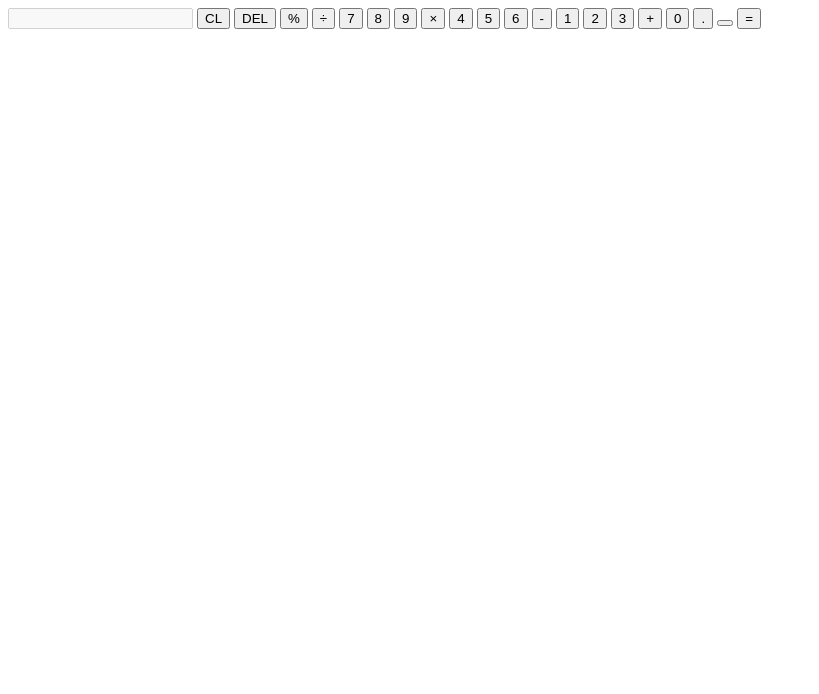
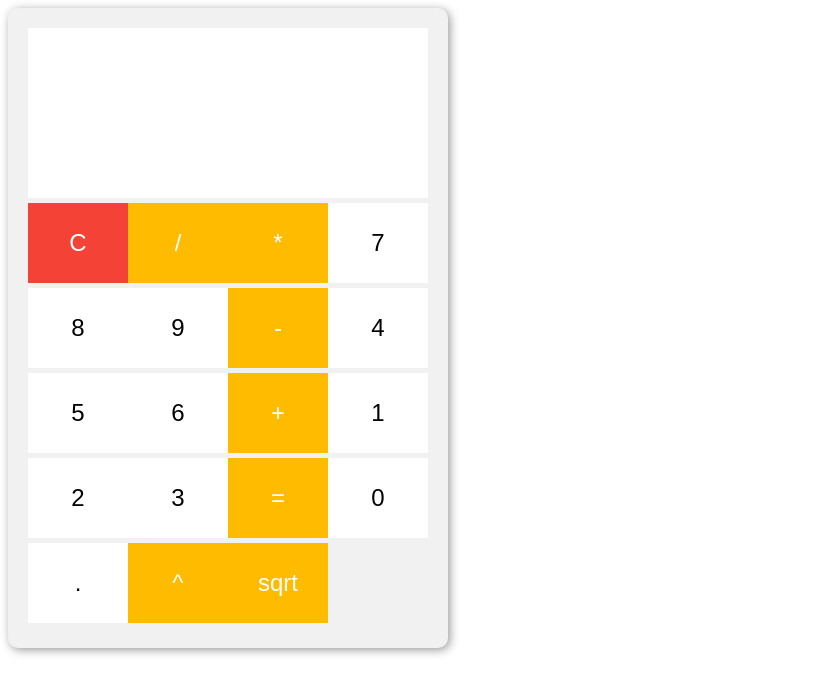
Before and after one commit to Ashhar-Azim/Modern-Calculator-, a plain HTML site: page Index.html in a window 1280 px wide. Shown: the whole page, without its empty margins (0-819 px from the left). Drawn offline with Linux system fonts and the light colour scheme.

Commit message:
Update Index.html

```diff
--- a/Index.html
+++ b/Index.html
@@ -1,40 +1,131 @@
 <!DOCTYPE html>
-<html>
+<html lang="en">
+<head>
+    <meta charset="UTF-8">
+    <meta http-equiv="X-UA-Compatible" content="IE=edge">
+    <meta name="viewport" content="width=device-width, initial-scale=1.0">
+  <title>Scientific Calculator</title>
+  <style>
+    /* Styling for the calculator container */
+    .calculator {
+      display: flex;
+      flex-wrap: wrap;
+      width: 400px;
+      height: 600px;
+      background-color: #f1f1f1;
+      border-radius: 10px;
+      padding: 20px;
+      box-shadow: 2px 2px 10px #999;
+    }
 
-<head>
-  <meta charset="UTF-8">
-  <meta name="viewport" content="width=device-width, initial-scale=1">
-  <title>calculator</title>
-  <link rel="stylesheet" href="style.css">
+    /* Styling for the calculator display */
+    .display {
+      width: 100%;
+      height: 150px;
+      background-color: #fff;
+      border: none;
+      padding: 10px;
+      font-size: 2em;
+      text-align: right;
+    }
+
+    /* Styling for the calculator buttons */
+    .button {
+      width: 25%;
+      height: 80px;
+      background-color: #fff;
+      border: none;
+      font-size: 1.5em;
+    }
+
+    /* Styling for the operator buttons */
+    .operator {
+      background-color: #ffbb00;
+      color: #fff;
+    }
+
+    /* Styling for the clear button */
+    .clear {
+      background-color: #f44336;
+      color: #fff;
+    }
+  </style>
 </head>
+<body>
 
-<body>
-  <div class="container">
-    <div class="calculator">
-      <input type="text" name = "screen" id="1" oninput="input();" onsubmit = "ent('=');" disabled>
-      <button onclick="ent('CL');">CL</button>
-      <button onclick="ent('DEL');">DEL</button>
-      <button onclick="ent('%');">%</button>
-      <button onclick="ent('/');">÷</button>
-      <button onclick="ent('7');">7</button>
-      <button onclick="ent('8');">8</button>
-      <button onclick="ent('9');">9</button>
-      <button onclick="ent('*');">×</button>
-      <button onclick="ent('4');">4</button>
-      <button onclick="ent('5');">5</button>
-      <button onclick="ent('6');">6</button>
-      <button onclick="ent('-');">-</button>
-      <button onclick="ent('1');">1</button>
-      <button onclick="ent('2');">2</button>
-      <button onclick="ent('3');">3</button>
-      <button onclick="ent('+');">+</button>
-      <button onclick="ent('0');">0</button>
-      <button onclick="ent('.');">.</button>
-      <button onclick="themef();" id="theme"></button>
-      <button id = "eq"onclick="ent('=');">=</button>
-    </div>
-  </div>
-  <script src="script.js"></script>
+<div class="calculator">
+  <input type="text" class="display" id="display" disabled>
+
+  <button class="button clear" id="clear">C</button>
+  <button class="button operator" id="divide">/</button>
+  <button class="button operator" id="multiply">*</button>
+
+  <button class="button" id="seven">7</button>
+  <button class="button" id="eight">8</button>
+  <button class="button" id="nine">9</button>
+  <button class="button operator" id="subtract">-</button>
+
+  <button class="button" id="four">4</button>
+  <button class="button" id="five">5</button>
+  <button class="button" id="six">6</button>
+  <button class="button operator" id="add">+</button>
+
+  <button class="button" id="one">1</button>
+  <button class="button" id="two">2</button>
+  <button class="button" id="three">3</button>
+  <button class="button operator" id="equals">=</button>
+
+  <button class="button" id="zero">0</button>
+  <button class="button" id="decimal">.</button>
+  <button class="button operator" id="power">^</button>
+  <button class="button operator" id="sqrt">sqrt</button>
+
+</div>
+
+<script>
+  // Get all calculator buttons
+  const buttons = document.querySelectorAll('.button');
+    // Get the calculator display
+  const display = document.querySelector('#display');
+
+  // Variable to store the current input and operator
+  let input = "";
+  let operator = "";
+
+  // Add click event listeners to all buttons
+  buttons.forEach(button => {
+    button.addEventListener('click', event => {
+      // Get the button's value
+      const value = event.target.innerText;
+
+      // Check if the button is an operator
+      if (value === '+' || value === '-' || value === '*' || value === '/' || value === '^'|| value === 'sqrt') {
+        operator = value;
+        input += ` ${operator} `;
+      }
+      else if (value === '.') {
+        input += value;
+      }
+      else if (value === 'C') {
+        input = "";
+        operator = "";
+        display.value = "";
+      }
+      else if (value === '=') {
+        // Use the eval() function to perform the calculation
+        const result = eval(input);
+        display.value = result;
+        input = result;
+        operator = "";
+      }
+      else {
+        input += value;
+      }
+
+      // Update the display with the current input
+      display.value = input;
+    });
+  });
+</script>
 </body>
-
 </html>
```
